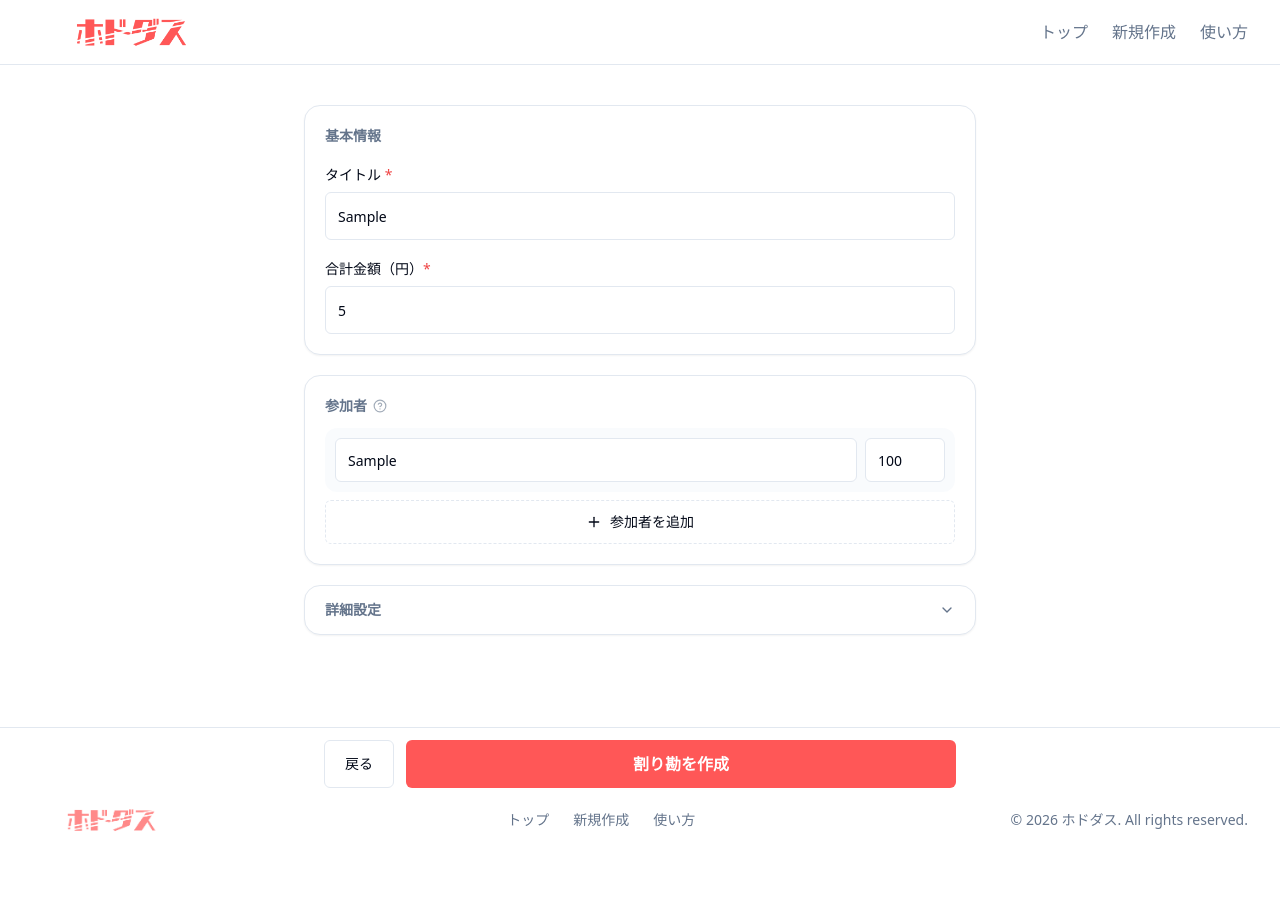
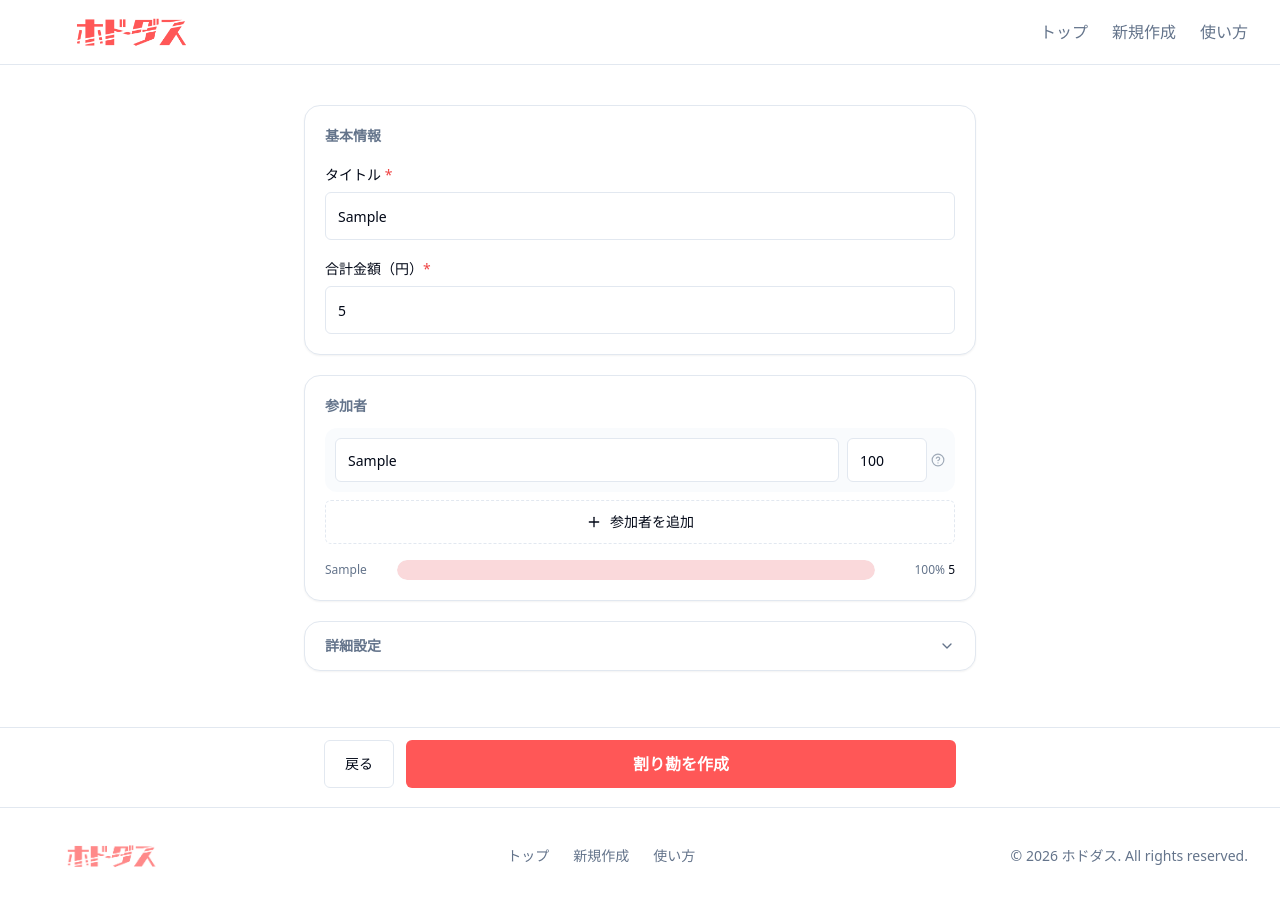
Before and after one commit to Yamayamaaya/hododasu, a React (Vite) app in the folder apps/web/: page /new in a window 1280 px wide. Both pictures are taken after typing "Sample", "5", "Sample" into the empty fields and a click on the button "割り勘を作成". Before the commit the page ends 868 px from the top, so only its background shows below. Built offline with nearby package versions, Linux system fonts and the light colour scheme; no server answers.

Commit message:
feat: 傾斜ヘルプをPopoverで改善し、負担比率の棒グラフを追加

```diff
--- /dev/null
+++ b/apps/web/src/components/WeightChart.tsx
@@ -0,0 +1,51 @@
+interface Participant {
+  name: string;
+  weight: number;
+}
+
+interface WeightChartProps {
+  participants: Participant[];
+  totalAmount: number;
+}
+
+export function WeightChart({ participants, totalAmount }: WeightChartProps) {
+  const validParticipants = participants.filter((p) => p.name.trim());
+  if (validParticipants.length === 0) return null;
+
+  const totalWeight = validParticipants.reduce((sum, p) => sum + p.weight, 0);
+  if (totalWeight === 0) return null;
+
+  const items = validParticipants.map((p) => {
+    const ratio = p.weight / totalWeight;
+    const amount = totalAmount * ratio;
+    return {
+      name: p.name,
+      percent: Math.round(ratio * 100),
+      amount: Math.round(amount),
+    };
+  });
+
+  const maxPercent = Math.max(...items.map((i) => i.percent));
+
+  return (
+    <div className="space-y-1.5 pt-1">
+      {items.map((item, i) => (
+        <div key={i} className="flex items-center gap-2 text-xs">
+          <span className="w-16 truncate text-muted-foreground shrink-0">{item.name}</span>
+          <div className="flex-1 h-5 bg-muted/50 rounded-full overflow-hidden">
+            <div
+              className="h-full bg-primary/20 rounded-full transition-all duration-300"
+              style={{ width: `${maxPercent > 0 ? (item.percent / maxPercent) * 100 : 0}%` }}
+            />
+          </div>
+          <span className="w-[4.5rem] text-right tabular-nums text-muted-foreground shrink-0">
+            {item.percent}%
+            {totalAmount > 0 && (
+              <span className="text-foreground font-medium"> {item.amount.toLocaleString()}</span>
+            )}
+          </span>
+        </div>
+      ))}
+    </div>
+  );
+}
--- /dev/null
+++ b/apps/web/src/components/ui/help-tip.tsx
@@ -0,0 +1,36 @@
+import { useState } from 'react';
+import { HelpCircle } from 'lucide-react';
+import { Popover, PopoverTrigger, PopoverContent } from '@/components/ui/popover';
+
+interface HelpTipProps {
+  children: React.ReactNode;
+  side?: 'top' | 'bottom' | 'left' | 'right';
+}
+
+export function HelpTip({ children, side = 'top' }: HelpTipProps) {
+  const [open, setOpen] = useState(false);
+
+  return (
+    <Popover open={open} onOpenChange={setOpen}>
+      <PopoverTrigger asChild>
+        <button
+          type="button"
+          className="text-muted-foreground/60 hover:text-muted-foreground transition-colors"
+          onMouseEnter={() => setOpen(true)}
+          onMouseLeave={() => setOpen(false)}
+        >
+          <HelpCircle className="h-3.5 w-3.5" />
+        </button>
+      </PopoverTrigger>
+      <PopoverContent
+        side={side}
+        className="w-auto max-w-[240px] px-3 py-1.5 text-xs"
+        onMouseEnter={() => setOpen(true)}
+        onMouseLeave={() => setOpen(false)}
+        onPointerDownOutside={() => setOpen(false)}
+      >
+        {children}
+      </PopoverContent>
+    </Popover>
+  );
+}
--- a/apps/web/src/routes/e.$editId.tsx
+++ b/apps/web/src/routes/e.$editId.tsx
@@ -41,8 +41,9 @@ import {
   DrawerTitle,
   DrawerTrigger,
 } from '@/components/ui/drawer';
-import { Plus, Trash2, Send, AlertCircle, Home, Pencil, Settings, HelpCircle } from 'lucide-react';
-import { Popover, PopoverTrigger, PopoverContent } from '@/components/ui/popover';
+import { Plus, Trash2, Send, AlertCircle, Home, Pencil, Settings } from 'lucide-react';
+import { HelpTip } from '@/components/ui/help-tip';
+import { WeightChart } from '@/components/WeightChart';
 import { toast } from 'sonner';
 
 export const Route = createFileRoute('/e/$editId')({
@@ -258,19 +259,7 @@ function EditSessionPage() {
 
               {/* 参加者カード */}
               <section className="bg-card rounded-2xl border shadow-sm p-4 sm:p-5 space-y-3">
-                <div className="flex items-center gap-1.5">
                 <h2 className="text-sm font-semibold text-muted-foreground">参加者</h2>
-                  <Popover>
-                    <PopoverTrigger asChild>
-                      <button type="button" className="text-muted-foreground/60">
-                        <HelpCircle className="h-3.5 w-3.5" />
-                      </button>
-                    </PopoverTrigger>
-                    <PopoverContent side="top" className="w-auto px-3 py-1.5 text-sm">
-                      傾斜: 100が基準。200で2倍、50で半額負担
-                    </PopoverContent>
-                  </Popover>
-                </div>
                 <div className="space-y-2">
                   {currentData.participants.map((p, index) => (
                     <div
@@ -288,6 +277,7 @@ function EditSessionPage() {
                           required
                         />
                       </div>
+                      <div className="flex items-center gap-1">
                         <div className="w-20">
                           <Input
                             id={`weight-${index}`}
@@ -301,6 +291,16 @@ function EditSessionPage() {
                             }
                             required
                           />
+                        </div>
+                        {index === 0 && (
+                          <HelpTip>
+                            負担割合を数値で指定します。
+                            <br />
+                            全員100なら均等割り。
+                            <br />
+                            200にすると他の人の2倍負担になります。
+                          </HelpTip>
+                        )}
                       </div>
                       {currentData.participants.length > 1 && (
                         <Button
@@ -325,6 +325,10 @@ function EditSessionPage() {
                     参加者を追加
                   </Button>
                 </div>
+                <WeightChart
+                  participants={currentData.participants}
+                  totalAmount={currentData.totalAmount}
+                />
               </section>
 
               {/* 詳細設定ボタン */}
--- a/apps/web/src/routes/new.tsx
+++ b/apps/web/src/routes/new.tsx
@@ -15,8 +15,9 @@ import {
   SelectTrigger,
   SelectValue,
 } from '@/components/ui/select';
-import { Plus, Trash2, ChevronDown, HelpCircle } from 'lucide-react';
-import { Popover, PopoverTrigger, PopoverContent } from '@/components/ui/popover';
+import { Plus, Trash2, ChevronDown } from 'lucide-react';
+import { HelpTip } from '@/components/ui/help-tip';
+import { WeightChart } from '@/components/WeightChart';
 
 export const Route = createFileRoute('/new')({
   component: NewSessionPage,
@@ -124,19 +125,7 @@ function NewSessionPage() {
 
           {/* Group 2: 参加者 */}
           <section className="bg-card rounded-2xl border shadow-sm p-4 sm:p-5 space-y-3">
-            <div className="flex items-center gap-1.5">
             <h2 className="text-sm font-semibold text-muted-foreground">参加者</h2>
-              <Popover>
-                <PopoverTrigger asChild>
-                  <button type="button" className="text-muted-foreground/60">
-                    <HelpCircle className="h-3.5 w-3.5" />
-                  </button>
-                </PopoverTrigger>
-                <PopoverContent side="top" className="w-auto px-3 py-1.5 text-sm">
-                  傾斜: 100が基準。200で2倍、50で半額負担
-                </PopoverContent>
-              </Popover>
-            </div>
             <div className="space-y-2">
               {formData.participants.map((p, index) => (
                 <div key={index} className="flex items-center gap-2 bg-muted/40 rounded-xl p-2.5">
@@ -151,6 +140,7 @@ function NewSessionPage() {
                       required
                     />
                   </div>
+                  <div className="flex items-center gap-1">
                     <div className="w-20">
                       <Input
                         id={`weight-${index}`}
@@ -164,6 +154,16 @@ function NewSessionPage() {
                         }
                         required
                       />
+                    </div>
+                    {index === 0 && (
+                      <HelpTip>
+                        負担割合を数値で指定します。
+                        <br />
+                        全員100なら均等割り。
+                        <br />
+                        200にすると他の人の2倍負担になります。
+                      </HelpTip>
+                    )}
                   </div>
                   {formData.participants.length > 1 && (
                     <Button
@@ -188,6 +188,7 @@ function NewSessionPage() {
                 参加者を追加
               </Button>
             </div>
+            <WeightChart participants={formData.participants} totalAmount={formData.totalAmount} />
           </section>
 
           {/* Group 3: 詳細設定（折り畳み） */}
```
Lines whose indentation alone changed are shown as unchanged.
